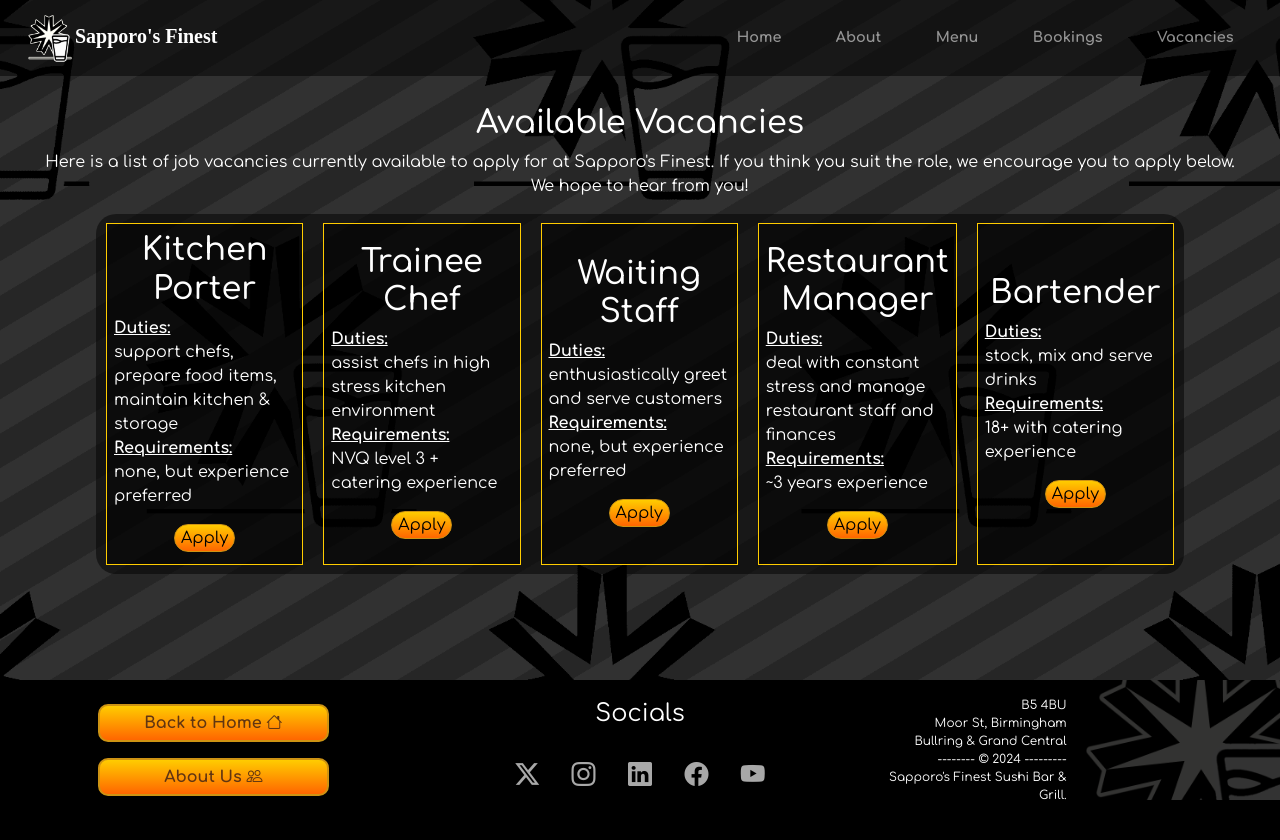
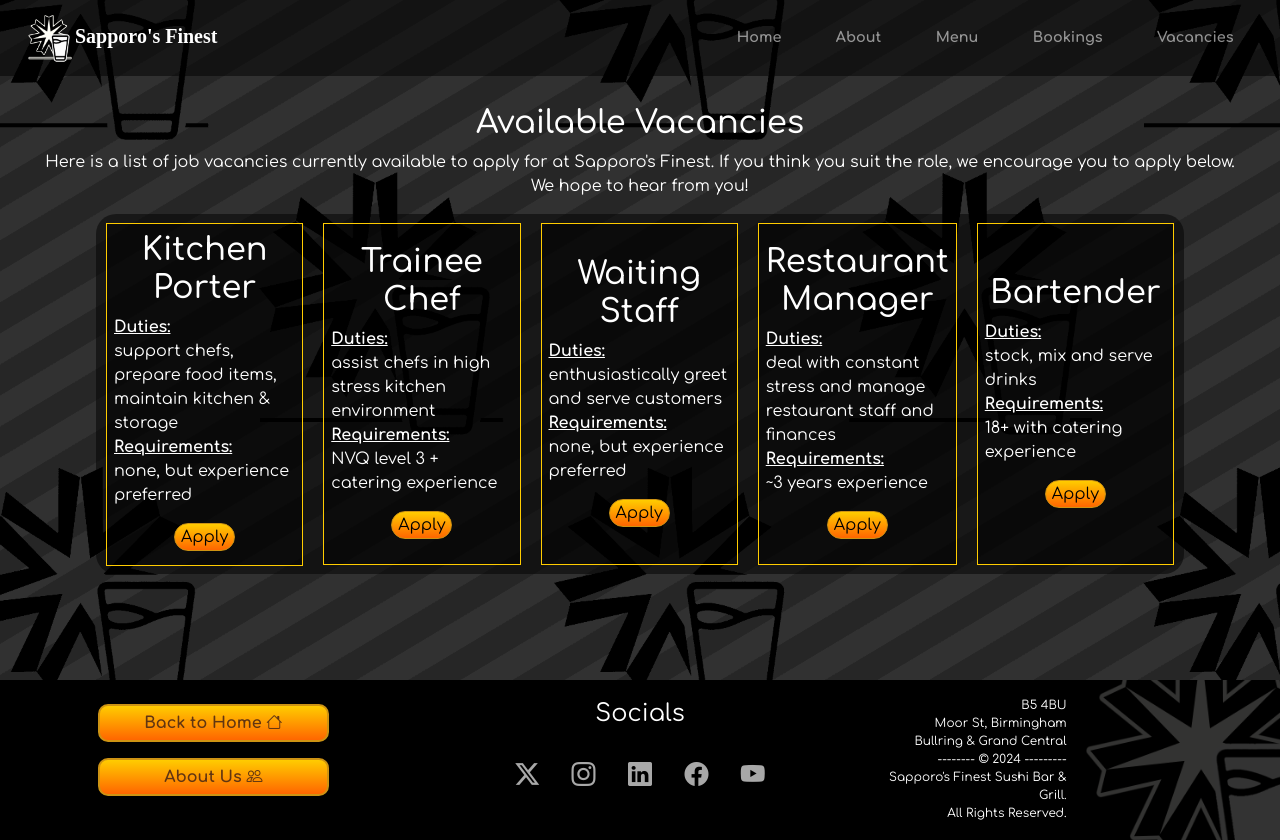
Before and after one commit to flavopila/msp1, a plain HTML site: page vacancies.html in a window 1280 px wide. Before the commit the page ends 800 px from the top, so only its background shows below. Drawn offline with nearby package versions, Linux system fonts and the light colour scheme; a web font is replaced by a local one.

Commit message:
fix bugs with footer and vacancy

```diff
--- a/assets/css/style.css
+++ b/assets/css/style.css
@@ -6,7 +6,7 @@ body {
 
 html {
   scroll-behavior: smooth;
-  overflow-x: hidden;
+  overflow-x: visible;
 }
 
 a {
@@ -586,7 +586,7 @@ textarea {
 
 .vacancy-container {
   width: 85vW;
-  height: 45vH;
+  height: 50vH;
   display: block;
   justify-self: center;
   align-items: center;
@@ -676,6 +676,37 @@ input[type='file'] {
 
 /* ----------------------------------------------------------MEDIA QUERIES---------------------------------------------------------- */
 
+/* ------------------ HEIGHT ------------------ */
+@media only screen and (min-height: 400px) {
+  #footer-details {
+    max-height: 25vH;
+  }
+}
+
+@media only screen and (min-height: 600px) {
+  #footer-details {
+    max-height: 22vH;
+  }
+}
+
+@media only screen and (min-height: 800px) {
+  #footer-details {
+    max-height: 20vH;
+  }
+
+  .vacancy-container {
+    height: 45vH;
+  }
+}
+
+@media only screen and (min-height: 900px) {
+  #footer-details {
+    max-height: 15vH;
+  }
+}
+
+/* ------------------ WIDTH ------------------ */
+
 /* EXTRA SMALL */
 
 @media only screen and (min-width: 575px) {
@@ -696,6 +727,15 @@ input[type='file'] {
     max-height: 12vW;
     max-width: 12vW;
   }
+}
+
+/* MEDIUM */
+
+@media only screen and (min-width: 992px) {
+  .menu-categories>div {
+    height: 13vW;
+    width: 13vW;
+  }
 
   .vacancy-container {
     display: inline-flex;
@@ -704,17 +744,8 @@ input[type='file'] {
 
   .vacancy-box {
     width: 30%;
-    height: 95%;
+    min-height: 95%;
     align-content: space-evenly;
-  }
-}
-
-/* MEDIUM */
-
-@media only screen and (min-width: 992px) {
-  .menu-categories>div {
-    height: 13vW;
-    width: 13vW;
   }
 }
 
```
